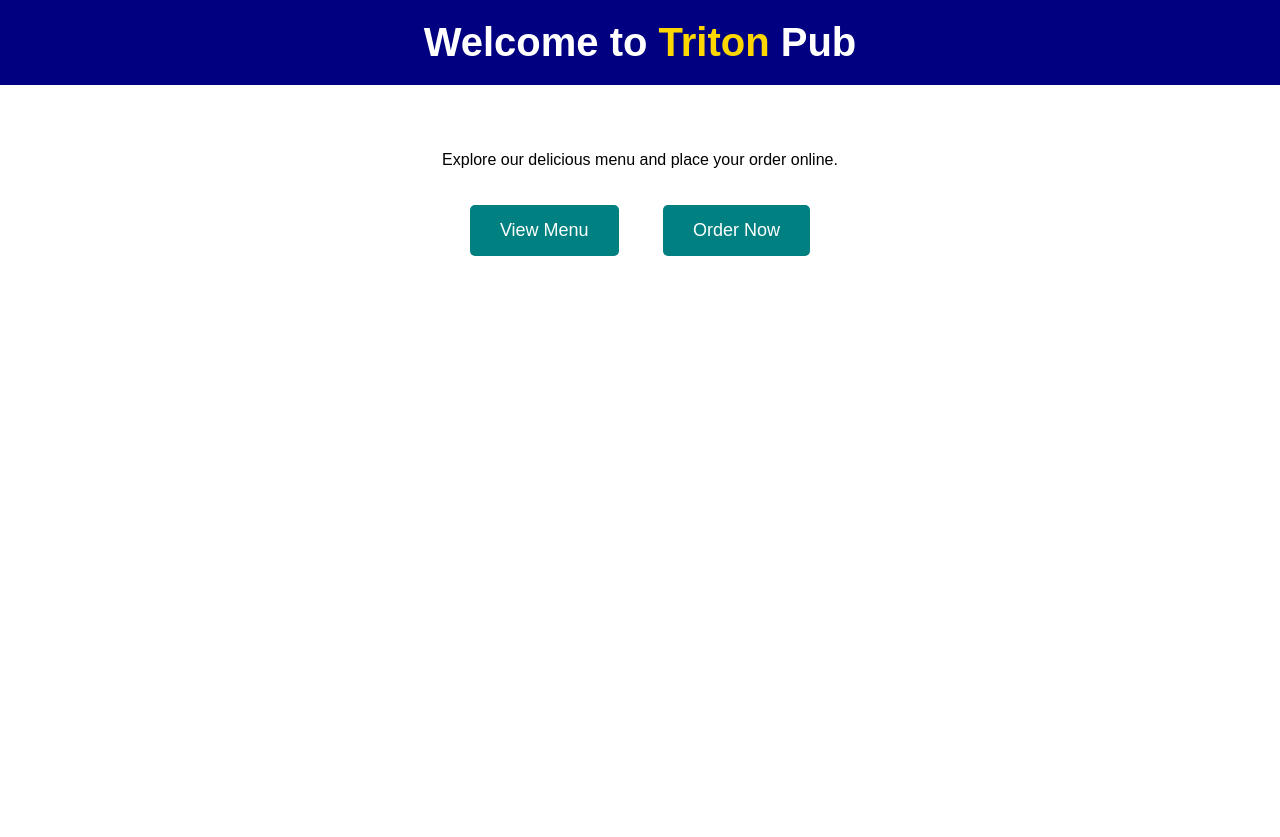
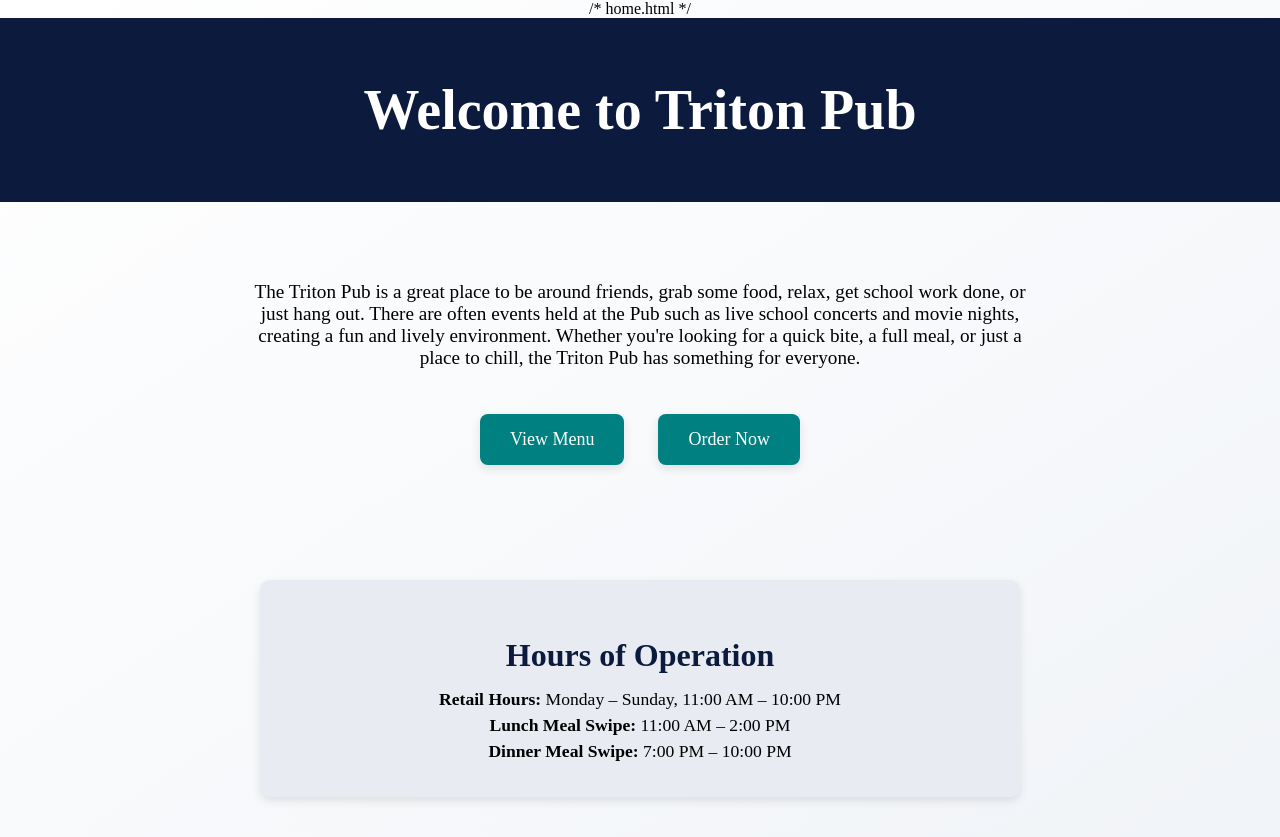
Before and after one commit to aidantleak/software_capstone, a Django app: page /home/ in a window 1280 px wide. Before the commit the page ends 256 px from the top, so only its background shows below. Run offline with Django 5.2, Linux system fonts and the light colour scheme.

Commit message:
Updated home page with welcome message and hours section

```diff
--- a/orders/templates/orders/home.html
+++ b/orders/templates/orders/home.html
@@ -1,3 +1,4 @@
+/* home.html */
 <!DOCTYPE html>
 <html lang="en">
 <head>
@@ -6,53 +7,90 @@
     <title>Home - Triton Pub</title>
     <style>
         body {
-            font-family: Arial, sans-serif;
-            background-color: white;
+            font-family: "Times New Roman", serif;
+            background: linear-gradient(to bottom right, #ffffff, #f1f4f8);
             margin: 0;
             padding: 0;
             text-align: center;
         }
         .banner {
-            background-color: navy;
+            background-color: #0b1a3d; /* Darker blue */
             color: white;
-            padding: 20px;
+            padding: 60px 20px;
         }
         .banner h1 {
-            font-size: 2.5em;
+            font-size: 3.5em;
             margin: 0;
         }
-        .banner .triton {
-            color: gold;
+        .container {
+            padding: 60px 20px;
+            max-width: 800px;
+            margin: 0 auto;
         }
-        .container {
-            padding: 50px;
+        .container p {
+            font-size: 1.2em;
+            margin-bottom: 30px;
+        }
+        .hours {
+            background-color: #e8ecf2;
+            border-radius: 10px;
+            padding: 30px;
+            margin: 40px auto;
+            max-width: 700px;
+            box-shadow: 0px 4px 10px rgba(0, 0, 0, 0.1);
+        }
+        .hours h2 {
+            font-size: 2em;
+            margin-bottom: 15px;
+            color: #0b1a3d;
+        }
+        .hours p {
+            font-size: 1.1em;
+            margin: 5px 0;
         }
         .button {
             display: inline-block;
             padding: 15px 30px;
-            margin: 20px;
+            margin: 15px;
             font-size: 18px;
             color: white;
             background-color: teal;
             border: none;
-            border-radius: 5px;
+            border-radius: 8px;
             text-decoration: none;
+            box-shadow: 0px 4px 10px rgba(0, 0, 0, 0.1);
+            transition: background-color 0.3s ease, transform 0.2s ease;
         }
         .button:hover {
-            background-color: #005f5f;
+            background-color: #007777;
+            transform: scale(1.03);
+        }
+        @media screen and (max-width: 600px) {
+            .banner h1 {
+                font-size: 2.5em;
+            }
+            .container p, .hours p {
+                font-size: 1em;
+            }
         }
     </style>
 </head>
 <body>
     <div class="banner">
-        <h1>Welcome to <span class="triton">Triton</span> Pub</h1>
+        <h1>Welcome to Triton Pub</h1>
     </div>
 
     <div class="container">
-         <!-- When linking to pages use the url from django instead of directyl to the file type -->
-        <p>Explore our delicious menu and place your order online.</p>
-        <a href = "{% url 'menu' %}" class="button">View Menu</a>
-        <a href="order.html" class="button">Order Now</a>
+        <p>The Triton Pub is a great place to be around friends, grab some food, relax, get school work done, or just hang out. There are often events held at the Pub such as live school concerts and movie nights, creating a fun and lively environment. Whether you're looking for a quick bite, a full meal, or just a place to chill, the Triton Pub has something for everyone.</p>
+        <a href="{% url 'menu' %}" class="button">View Menu</a>
+        <a href="{% url 'order' %}" class="button">Order Now</a>
+    </div>
+
+    <div class="hours">
+        <h2>Hours of Operation</h2>
+        <p><strong>Retail Hours:</strong> Monday – Sunday, 11:00 AM – 10:00 PM</p>
+        <p><strong>Lunch Meal Swipe:</strong> 11:00 AM – 2:00 PM</p>
+        <p><strong>Dinner Meal Swipe:</strong> 7:00 PM – 10:00 PM</p>
     </div>
 </body>
 </html>
```
Also changed, not shown: orders/templates/orders/menu.html (+48 -39 lines).
